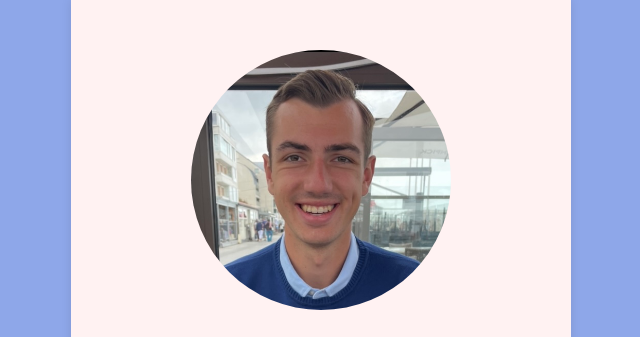
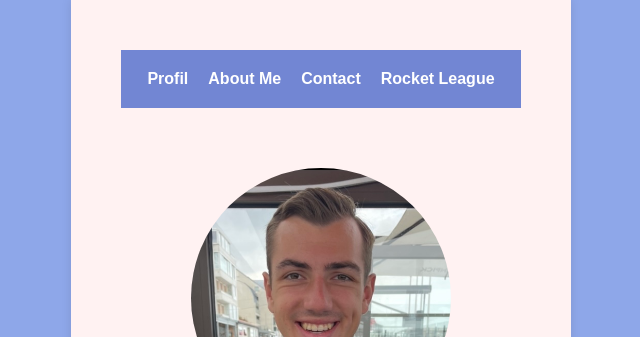
Before and after one commit to Frivox1/mertensvalery, a plain HTML site: page index.html in a window 1280 px wide. Shown: the top 337 px of the page, without its empty margins (319-959 px from the left). Drawn offline with Linux system fonts and the light colour scheme.

Commit message:
ajout d'un menu et de nouvelles pages

```diff
--- a/index.html
+++ b/index.html
@@ -4,21 +4,22 @@
   <meta charset="UTF-8">
   <meta name="viewport" content="width=device-width, initial-scale=1.0">
   <title>Profil</title>
-  <link rel="stylesheet" href="static/style/style.css">
+  <link rel="stylesheet" href="static/style/index.css">
 </head>
 <body>
   <div class="container">
+    <nav class="menu">
+      <ul>
+        <li><a href="index.html">Profil</a></li>
+        <li><a href="about-me.html">About Me</a></li>
+        <li><a href="contact.html">Contact</a></li>
+        <li><a href="rl.html">Rocket League</a></li>
+      </ul>
+    </nav>
     <img src="static/images/photo_profil.jpg" alt="Photo de profil" class="profile-img">
     <div class="profile-info">
       <h1>Mertens Valéry</h1>
       <p>Hey! I'm a beginner in CS and student at the UCLouvain</p>
-      <p>You can send me an e-mail at :</p>
-      <a class="adresse-mail" href="mertens.valery@gmail.com">mertens.valery@gmail.com</a>
-      <p>Here are some of my links ;)</p>
-      <ul class="profile-links">
-        <li><a href="https://github.com/Frivox1">GitHub</a></li>
-        <li><a href="https://www.instagram.com/mertensvalery/">Instagram</a></li>
-        <li><a href="https://www.facebook.com/profile.php?id=100037001740446">Facebook</a></li>
     </div>
   </div>
 </body>
--- /dev/null
+++ b/static/style/about.css
@@ -0,0 +1,73 @@
+* {
+    box-sizing: border-box;
+    font-family: Arial, sans-serif;
+    margin: 0;
+    padding: 0;
+  }
+
+  body {
+    background-color: #8EA7E9;
+  }
+
+  .container {
+    max-width: 500px;
+    margin: 0 auto;
+    padding: 50px;
+    background-color: #FFF2F2;
+    box-shadow: 0 0 10px rgba(0, 0, 0, 0.1);
+  }
+
+.menu {
+    display: flex;
+    justify-content: space-around;
+    align-items: center;
+    background-color: #7286D3;
+    padding: 10px;
+    max-width: 500px;
+
+  }
+
+  .menu ul {
+    display: flex;
+    list-style: none;
+    margin: 0;
+    padding: 0;
+  }
+
+  .menu a {
+    display: block;
+    color: #fff;
+    text-decoration: none;
+    font-weight: bold;
+    padding: 10px;
+    transition: background-color 0.2s ease-in-out;
+  }
+
+  .menu a:hover {
+    background-color: #5267b8;
+  }
+
+  .about-me {
+    align-items: center;
+    margin: 20px 0;
+    padding: 15px;
+  }
+
+  .alin {
+    display: flex;
+    justify-content: space-around;
+    align-items: center;
+    padding: 10px;
+  }
+
+  h1 {
+    color: #5267b8;
+  }
+
+  h3 {
+    color: #7286D3;
+  }
+
+  p {
+    color: #799dff;
+  }
--- a/static/style/style.css
+++ b/static/style/contact.css
@@ -1,4 +1,3 @@
-/* Style général */
 * {
     box-sizing: border-box;
     font-family: Arial, sans-serif;
@@ -10,60 +9,20 @@
     background-color: #8EA7E9;
   }
 
-
-
   .container {
     max-width: 500px;
     margin: 0 auto;
     padding: 50px;
     background-color: #FFF2F2;
     box-shadow: 0 0 10px rgba(0, 0, 0, 0.1);
-  }
-
-  .profile-img {
-    display: block;
-    margin: 0 auto 30px;
-    border-radius: 50%;
-    width: 260px;
-    height: 260px;
-    object-fit: cover;
-    object-position: center;
-  }
-
-  .adresse-mail {
-    font-size: 20px;
-    color: #5c7fdf;
-  }
-
-  .adresse-mail:hover {
-    color: #5267b8;
-  }
-
-  .profile-info {
     text-align: center;
-  }
-
-  .profile-info h1 {
-    font-size: 38px;
-    margin-bottom: 10px;
-    padding: 25px;
-    color: #7286D3;
-  }
-
-  .profile-info p {
-    font-size: 1.2rem;
-    color: #8EA7E9;
-    margin-bottom: 5px;
-  }
-
-  .profile-info p:last-child {
-    margin-bottom: 0;
   }
 
   ul.profile-links {
     list-style: none;
     margin: 10px;
     padding: 10px;
+    text-align: center;
   }
 
   ul.profile-links li {
@@ -83,6 +42,15 @@
 
   ul.profile-links li a:hover {
     background-color: #5267b8;
+  }
+
+  .adresse-mail {
+    font-size: 20px;
+    color: #5c7fdf;
+  }
+
+  .adresse-mail:hover {
+    color: #5267b8;
   }
 
 
@@ -107,7 +75,42 @@
     }
   }
 
-p {
+  .menu {
+    display: flex;
+    justify-content: space-around;
+    align-items: center;
+    background-color: #7286D3;
     padding: 10px;
-    color: #E5E0FF;
+    max-width: 500px;
+
+  }
+
+  .menu ul {
+    display: flex;
+    list-style: none;
+    margin: 0;
+    padding: 0;
+  }
+
+  .menu a {
+    display: block;
+    color: #fff;
+    text-decoration: none;
+    font-weight: bold;
+    padding: 10px;
+    transition: background-color 0.2s ease-in-out;
+  }
+
+  .menu a:hover {
+    background-color: #5267b8;
+  }
+
+  p {
+    font-size: 20px;
+    padding: 20px;
+    color: #8196f1;
 }
+
+.lien {
+    padding-top: 50px;
+}
--- /dev/null
+++ b/static/style/index.css
@@ -0,0 +1,141 @@
+/* Style général */
+* {
+    box-sizing: border-box;
+    font-family: Arial, sans-serif;
+    margin: 0;
+    padding: 0;
+  }
+
+  body {
+    background-color: #8EA7E9;
+  }
+
+  .container {
+    max-width: 500px;
+    margin: 0 auto;
+    padding: 50px;
+    background-color: #FFF2F2;
+    box-shadow: 0 0 10px rgba(0, 0, 0, 0.1);
+  }
+
+  .profile-img {
+    display: block;
+    margin: 60px auto 10px;
+    border-radius: 50%;
+    width: 260px;
+    height: 260px;
+    object-position: center;
+  }
+
+  .adresse-mail {
+    font-size: 20px;
+    color: #5c7fdf;
+  }
+
+  .adresse-mail:hover {
+    color: #5267b8;
+  }
+
+  .profile-info {
+    text-align: center;
+  }
+
+  .profile-info h1 {
+    font-size: 38px;
+    margin-bottom: 10px;
+    padding: 25px;
+    color: #7286D3;
+  }
+
+  .profile-info p {
+    font-size: 1.2rem;
+    color: #8EA7E9;
+    margin-bottom: 5px;
+  }
+
+  .profile-info p:last-child {
+    margin-bottom: 0;
+  }
+
+  ul.profile-links {
+    list-style: none;
+    margin: 10px;
+    padding: 10px;
+  }
+
+  ul.profile-links li {
+    margin-bottom: 10px;
+    padding: 7px;
+  }
+
+  ul.profile-links li a {
+    display: inline-block;
+    padding: 10px 20px;
+    background-color:#8EA7E9;
+    color: #fff;
+    text-decoration: none;
+    border-radius: 5px;
+    transition: background-color 0.2s ease-in-out;
+  }
+
+  ul.profile-links li a:hover {
+    background-color: #5267b8;
+  }
+
+
+  /* Style pour les mobiles */
+  @media screen and (max-width: 600px) {
+    .container {
+      width: 100%;
+      padding: 20px;
+    }
+
+    .profile-img {
+      width: 150px;
+      height: 150px;
+    }
+
+    .profile-info h1 {
+      font-size: 1.5rem;
+    }
+
+    .profile-info p {
+      font-size: 1rem;
+    }
+  }
+
+  .menu {
+    display: flex;
+    justify-content: space-around;
+    align-items: center;
+    background-color: #7286D3;
+    padding: 10px;
+    max-width: 500px;
+
+  }
+
+  .menu ul {
+    display: flex;
+    list-style: none;
+    margin: 0;
+    padding: 0;
+  }
+
+  .menu a {
+    display: block;
+    color: #fff;
+    text-decoration: none;
+    font-weight: bold;
+    padding: 10px;
+    transition: background-color 0.2s ease-in-out;
+  }
+
+  .menu a:hover {
+    background-color: #5267b8;
+  }
+
+
+p {
+    padding: 10px;
+    color: #E5E0FF;
+}
--- /dev/null
+++ b/static/style/rl.css
@@ -0,0 +1,58 @@
+* {
+    box-sizing: border-box;
+    font-family: Arial, sans-serif;
+    margin: 0;
+    padding: 0;
+  }
+
+  body {
+    background-color: #8EA7E9;
+  }
+
+  .container {
+    max-width: 500px;
+    margin: 0 auto;
+    padding: 50px;
+    background-color: #FFF2F2;
+    box-shadow: 0 0 10px rgba(0, 0, 0, 0.1);
+    text-align: center;
+  }
+
+  .menu {
+    display: flex;
+    justify-content: space-around;
+    align-items: center;
+    background-color: #7286D3;
+    padding: 10px;
+    max-width: 500px;
+
+  }
+
+  .menu ul {
+    display: flex;
+    list-style: none;
+    margin: 0;
+    padding: 0;
+  }
+
+  .menu a {
+    display: block;
+    color: #fff;
+    text-decoration: none;
+    font-weight: bold;
+    padding: 10px;
+    transition: background-color 0.2s ease-in-out;
+  }
+
+  .menu a:hover {
+    background-color: #5267b8;
+  }
+
+  .rl {
+    padding: 20px;
+    padding-top: 50px;
+  }
+
+  .text {
+    padding: 10px;
+  }
```
Also changed, not shown: about-me.html (added, +33 -0 lines), contact.html (added, +32 -0 lines), rl.html (added, +27 -0 lines), 1 other file.
